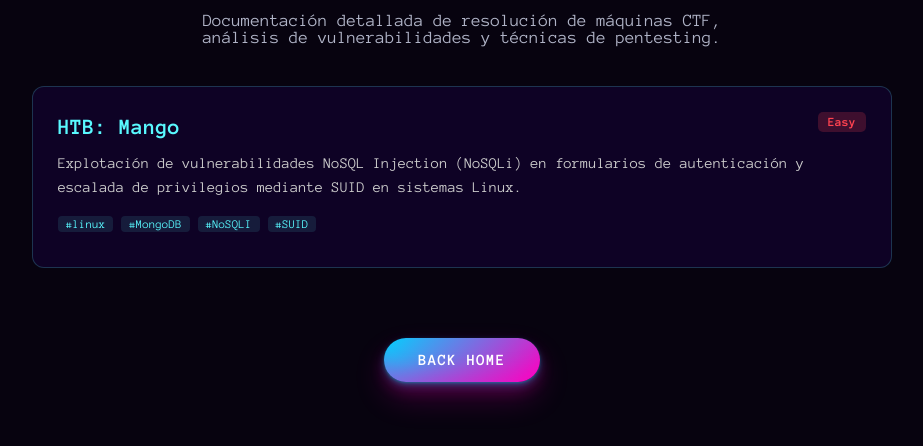
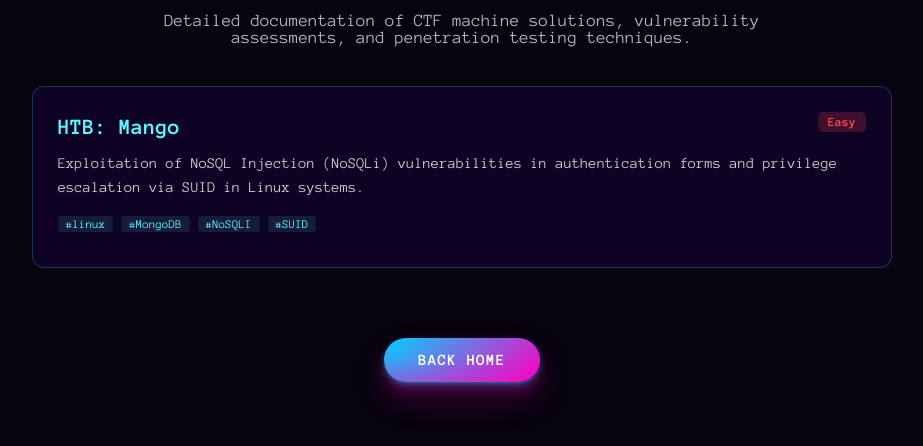
Before and after one commit to Aldebaran-Chavez/diego-portfolio, a plain HTML site: page pages/writeups.html in a window 1280 px wide. Shown: the part 88-534 px from the top of the page, without its empty margins (178-1101 px from the left). Drawn offline with Linux system fonts and the light colour scheme.

Commit message:
fixes
writeups update

```diff
--- a/pages/writeups.html
+++ b/pages/writeups.html
@@ -20,7 +20,7 @@
       <section class="hero" style="text-align: center; margin-bottom: 40px;">
         <h1 style="color: var(--link-hover-color); font-size: 2.8rem; margin-bottom: 15px;">Security Writeups</h1>
         <p style="color: #b0b4c7; font-size: 1.1rem; max-width: 600px; margin: 0 auto;">
-          Documentación detallada de resolución de máquinas CTF, análisis de vulnerabilidades y técnicas de pentesting.
+          Detailed documentation of CTF machine solutions, vulnerability assessments, and penetration testing techniques.
         </p>
       </section>
 
@@ -36,7 +36,7 @@
             </div>
 
             <p style="color: #cccccc; margin-top: 10px; font-size: 0.95rem;">
-              Explotación de vulnerabilidades NoSQL Injection (NoSQLi) en formularios de autenticación y escalada de privilegios mediante SUID en sistemas Linux.
+              Exploitation of NoSQL Injection (NoSQLi) vulnerabilities in authentication forms and privilege escalation via SUID in Linux systems.
             </p>
 
             <div class="tags" style="margin-top: 15px; display: flex; gap: 8px; flex-wrap: wrap;">
```
Also changed, not shown: pages/writeups/wr-mango.html (+2 -2 lines).
